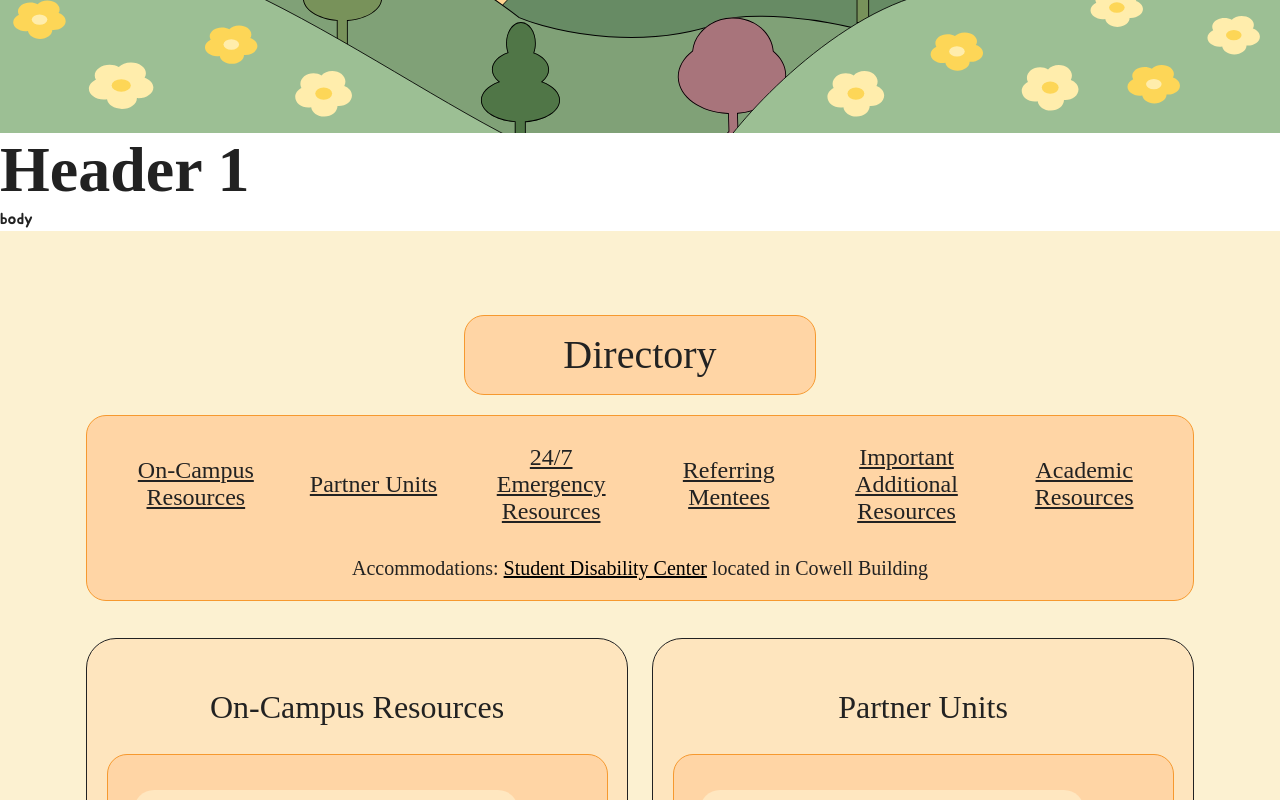
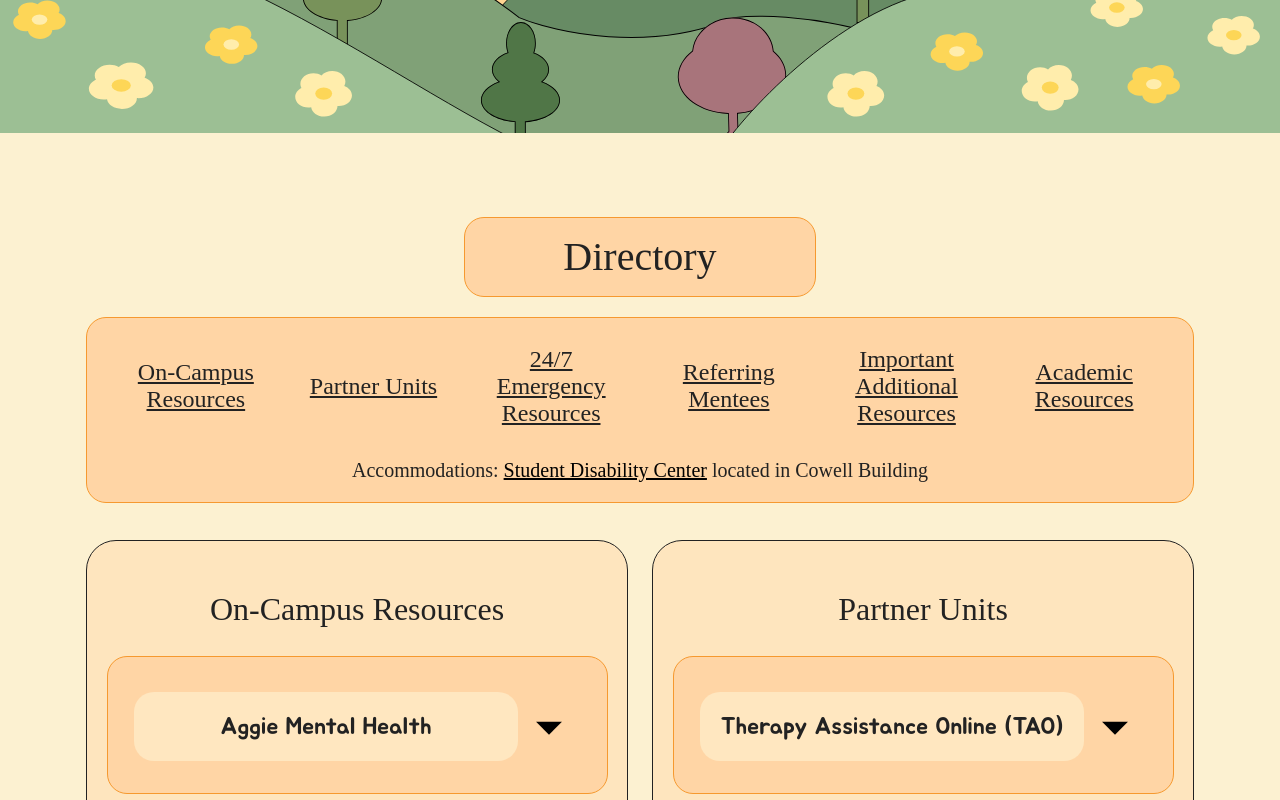
Before and after one commit to include-davis/aggie-peer-counseling, a Next.js app: page /resources in a window 1280 px wide. Shown: the part 740-1540 px from the top of the page. Built offline with nearby package versions, Linux system fonts and the light colour scheme; a web font is replaced by a local one.

Commit message:
Update page.jsx

```diff
--- a/app/(pages)/resources/page.jsx
+++ b/app/(pages)/resources/page.jsx
@@ -14,9 +14,6 @@ export default function Home() {
         title="Resources"
         subtitle="Support made just for you"
       />
-      <h1>Header 1</h1>
-      <p>body</p>
-
       <div className={styles.resourcesContainer}>
 
         <div className={styles.resourcesBody}>
@@ -47,8 +44,6 @@ export default function Home() {
           </div>
         </div>
       </div>
-
-      <div style={{ height: "20rem" }}>Hello</div>
     </main>
   );
 }
```
